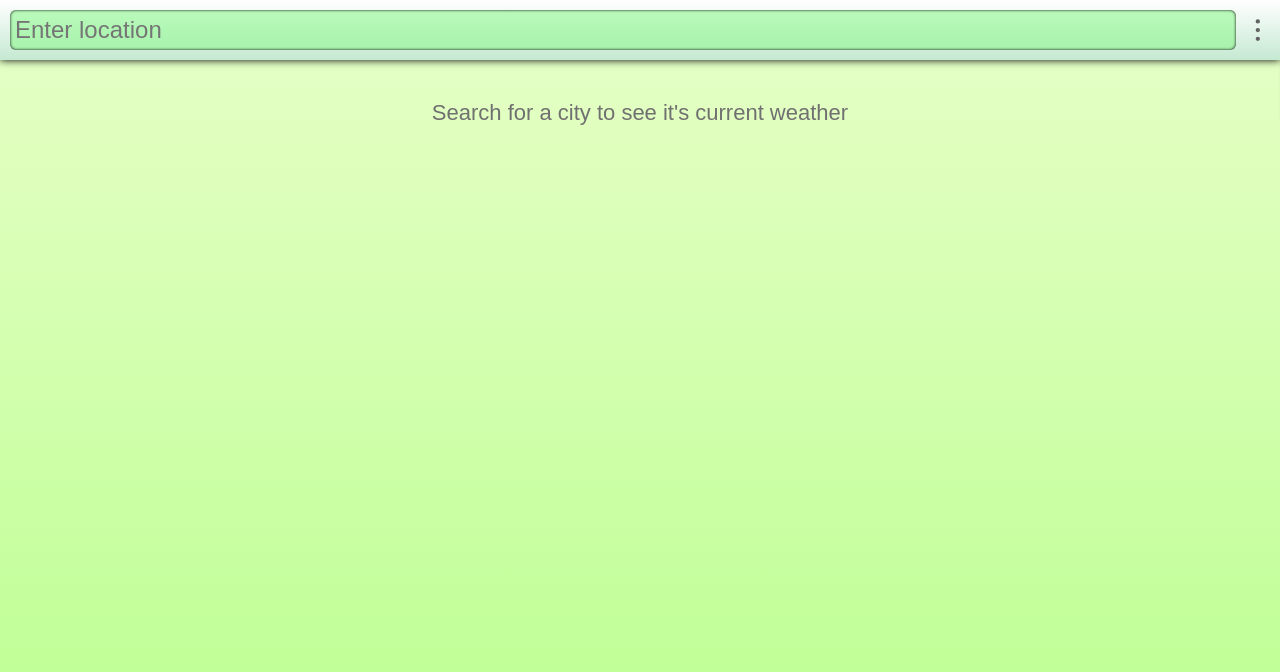
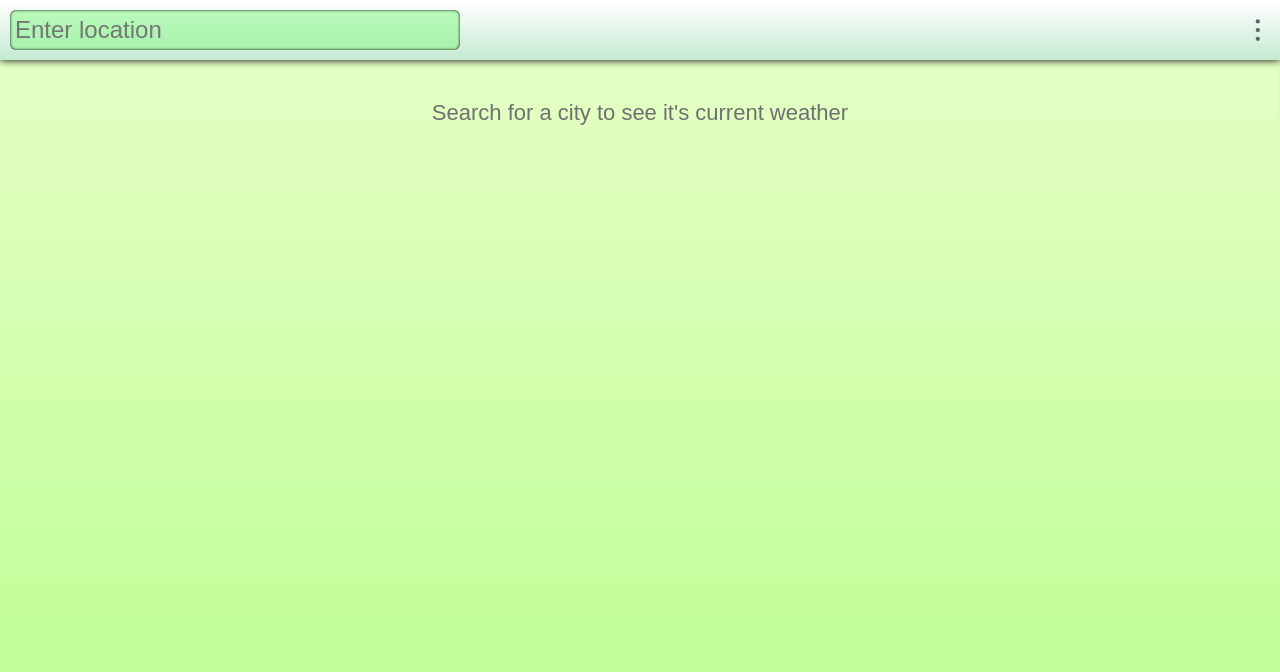
Before and after one commit to WitchingHr/weather-app, a website built with webpack: page dist/index.html in a window 1280 px wide. Built offline with nearby package versions, Linux system fonts and the light colour scheme.

Commit message:
Change desktop searchbar

```diff
--- a/src/styles/style.css
+++ b/src/styles/style.css
@@ -593,6 +593,15 @@ meter:-moz-meter-sub-sub-optimum::-moz-meter-bar:hover {
 }
 
 @media screen and (min-width: 768px) {
+  .header {
+    justify-content: space-between;
+  }
+
+  .search-container {
+    flex: initial;
+    width: 450px;
+  }
+
   .main-content {
     display: grid;
     grid-template-columns: 15% 1fr 1fr 15%;
```
